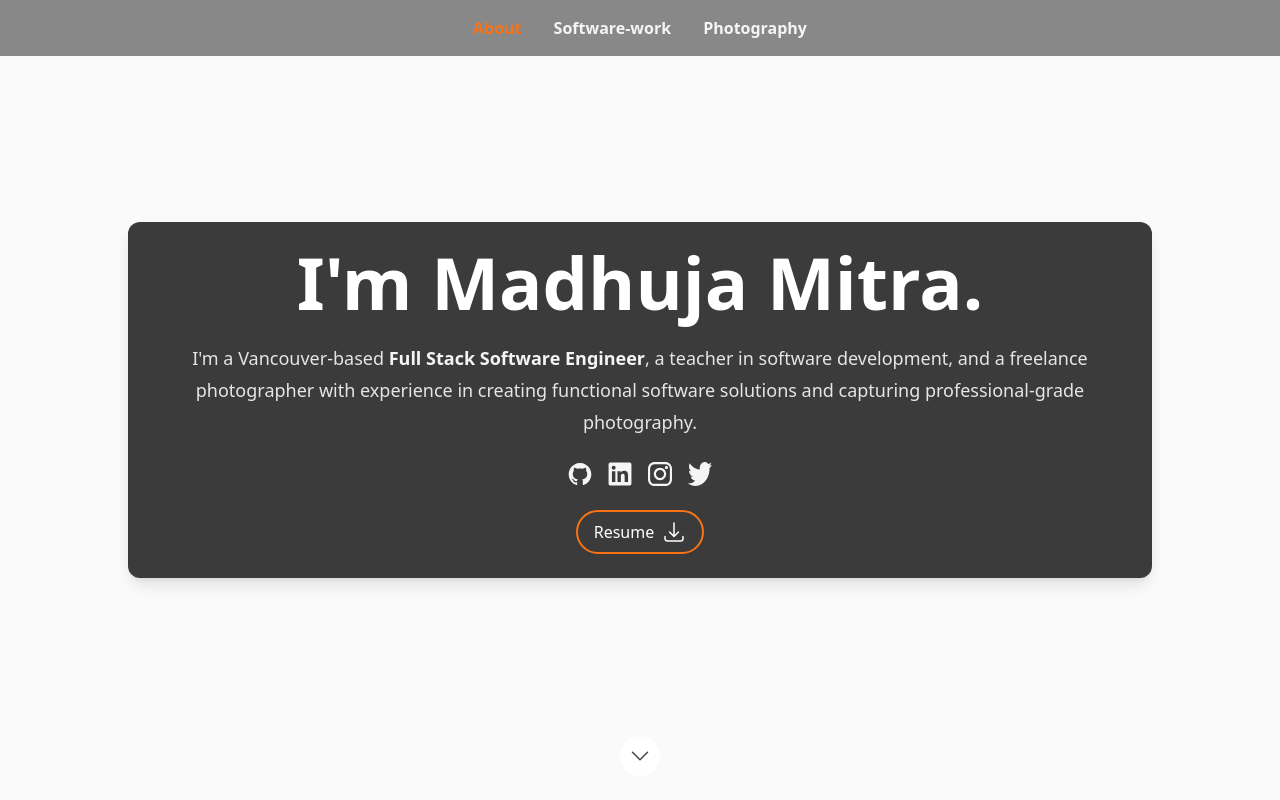
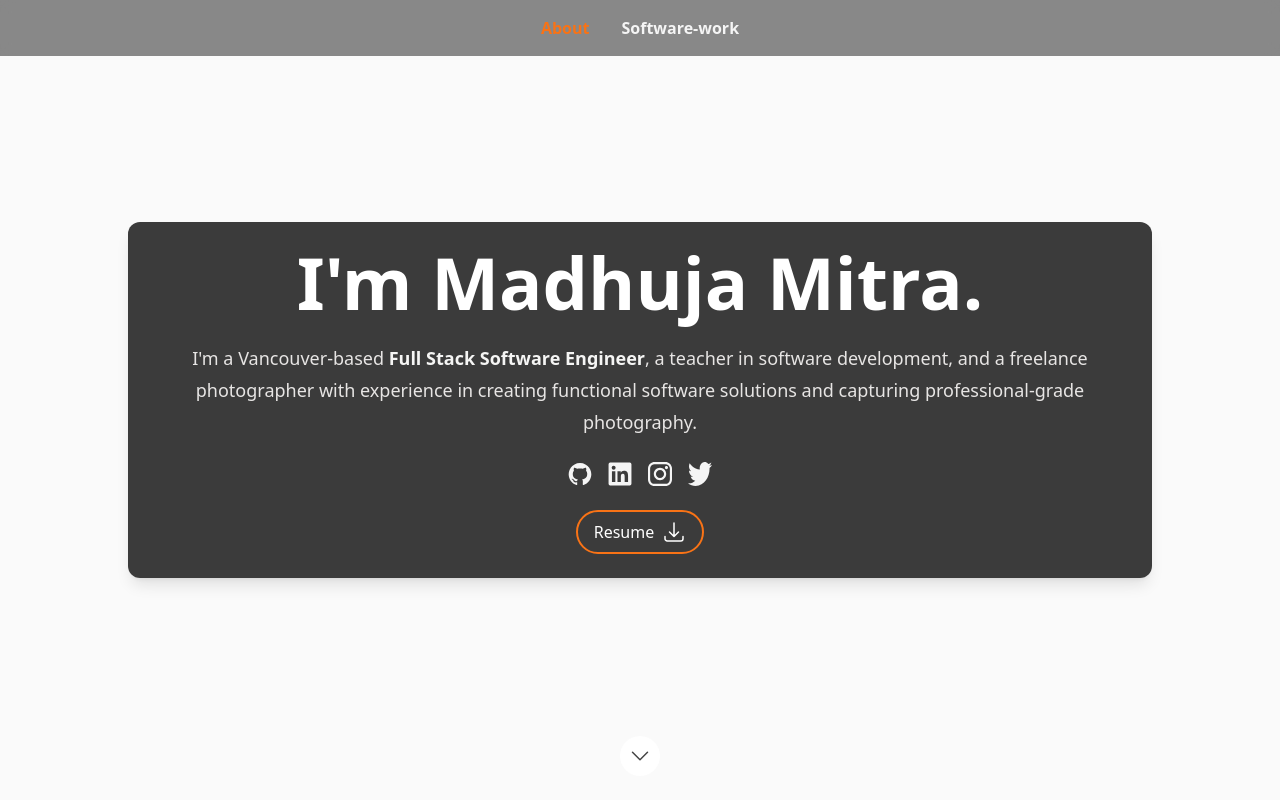
Before and after one commit to madhujamitra/Portfolio-Madhuja-Mitra, a Next.js app: page / in a window 1280 px wide. Shown: the top 800 px of the page. Built offline with nearby package versions, Linux system fonts and the light colour scheme.

Commit message:
changes for main branch

```diff
--- a/src/components/Sections/Header.tsx
+++ b/src/components/Sections/Header.tsx
@@ -12,7 +12,8 @@ export const headerID = 'headerNav';
 const Header: FC = memo(() => {
   const [currentSection, setCurrentSection] = useState<SectionId | null>(null);
   const navSections = useMemo(
-    () => [SectionId.About, SectionId.SoftwareWork, SectionId.Photography,
+    () => [SectionId.About, SectionId.SoftwareWork,
+      // SectionId.Photography,
   //  SectionId.Portfolio, SectionId.Testimonials, SectionId.Contact
     ],
     [],
--- a/src/pages/index.tsx
+++ b/src/pages/index.tsx
@@ -20,7 +20,7 @@ const Home: FC = memo(() => {
       <Hero />
       <About />
       <SoftwareWork />
-      <Photograph/>
+      {/* <Photograph/> */}
       <Footer />
     </Page>
   );
```
